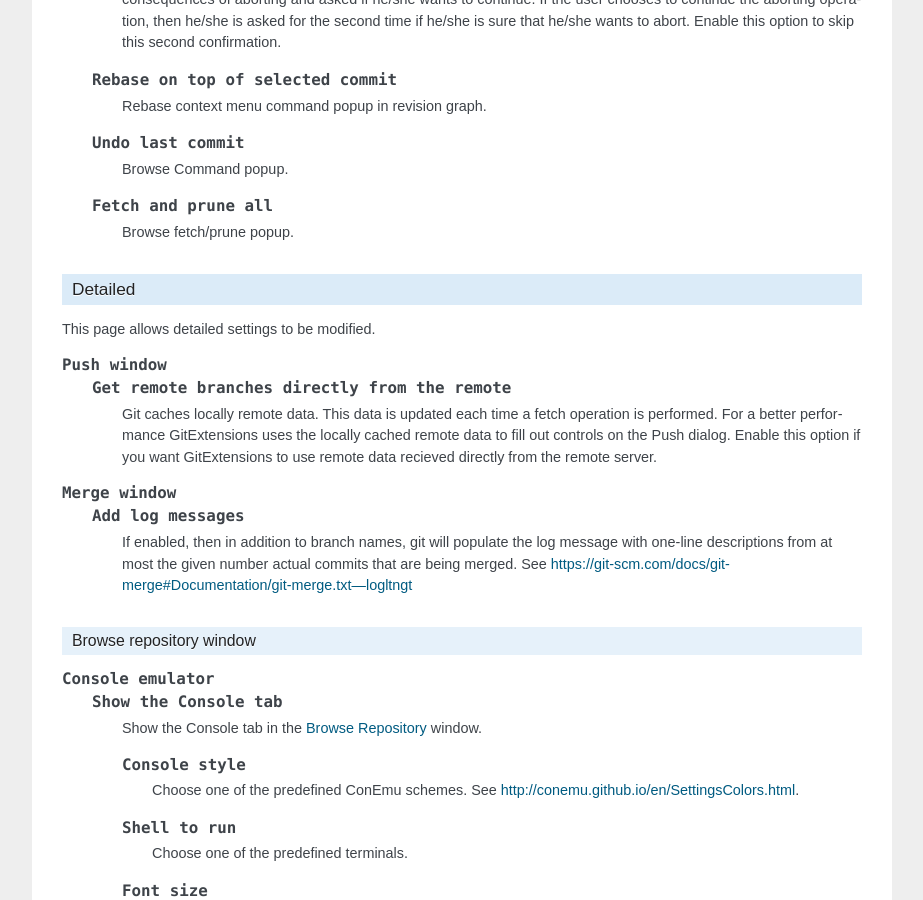
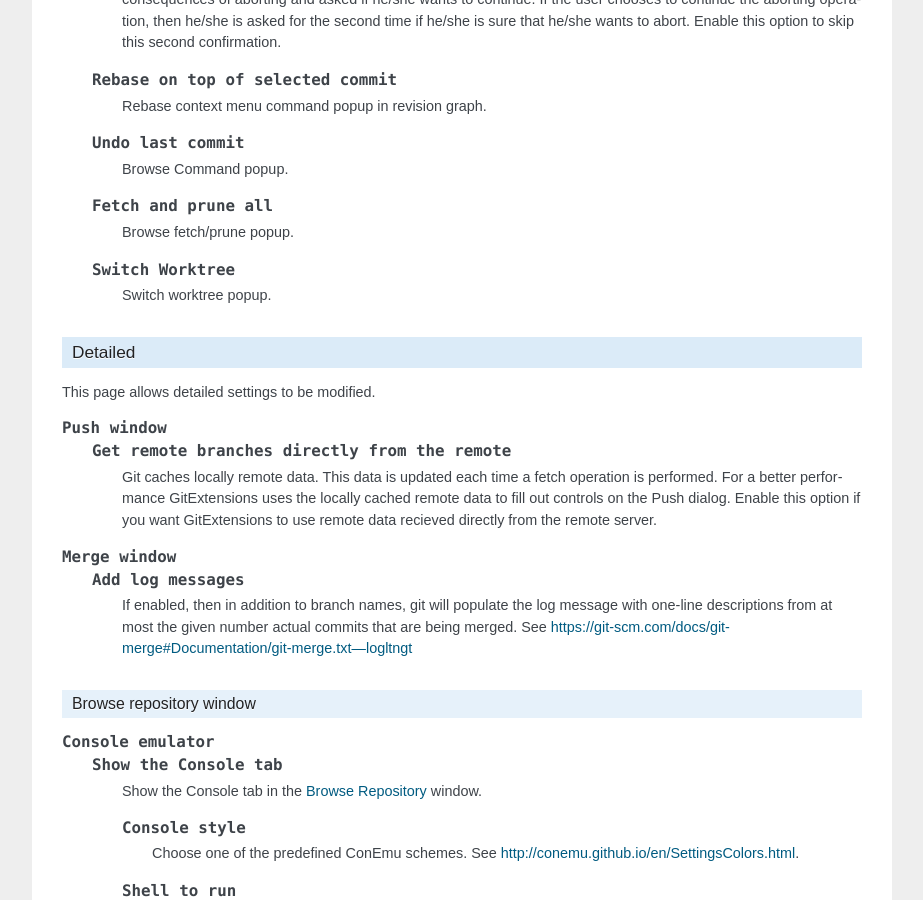
Before and after one commit to martinqt/GitExtensionsDoc, a Sphinx documentation site: the page built from source/settings.rst, in a window 1280 px wide and 900 px high, scrolled down 14113 px. Shown: the whole window, without its empty margins (198-1121 px from the left). Built offline with Sphinx 7.4.7, drawn with Linux system fonts in a browser that asks for light colours.

Commit message:
Dont confirm switch worktree option (#7230)

```diff
--- a/source/settings.rst
+++ b/source/settings.rst
@@ -778,6 +778,10 @@ depending on whether or not they are distributed with that repository.
 
           Browse fetch/prune popup.
 
+        .. setting:: Switch Worktree
+
+          Switch worktree popup.
+
   .. settingspage:: Detailed
 
     This page allows detailed settings to be modified.
```
